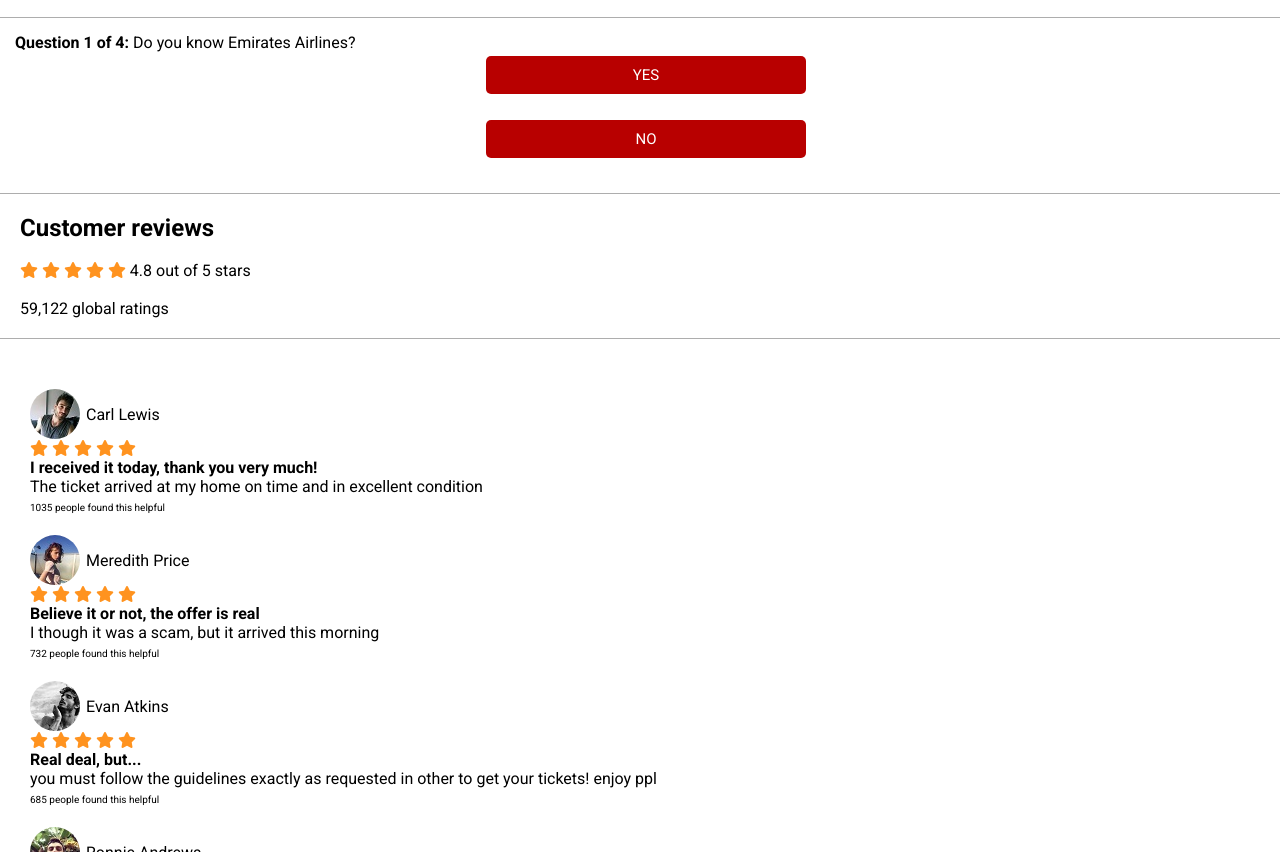
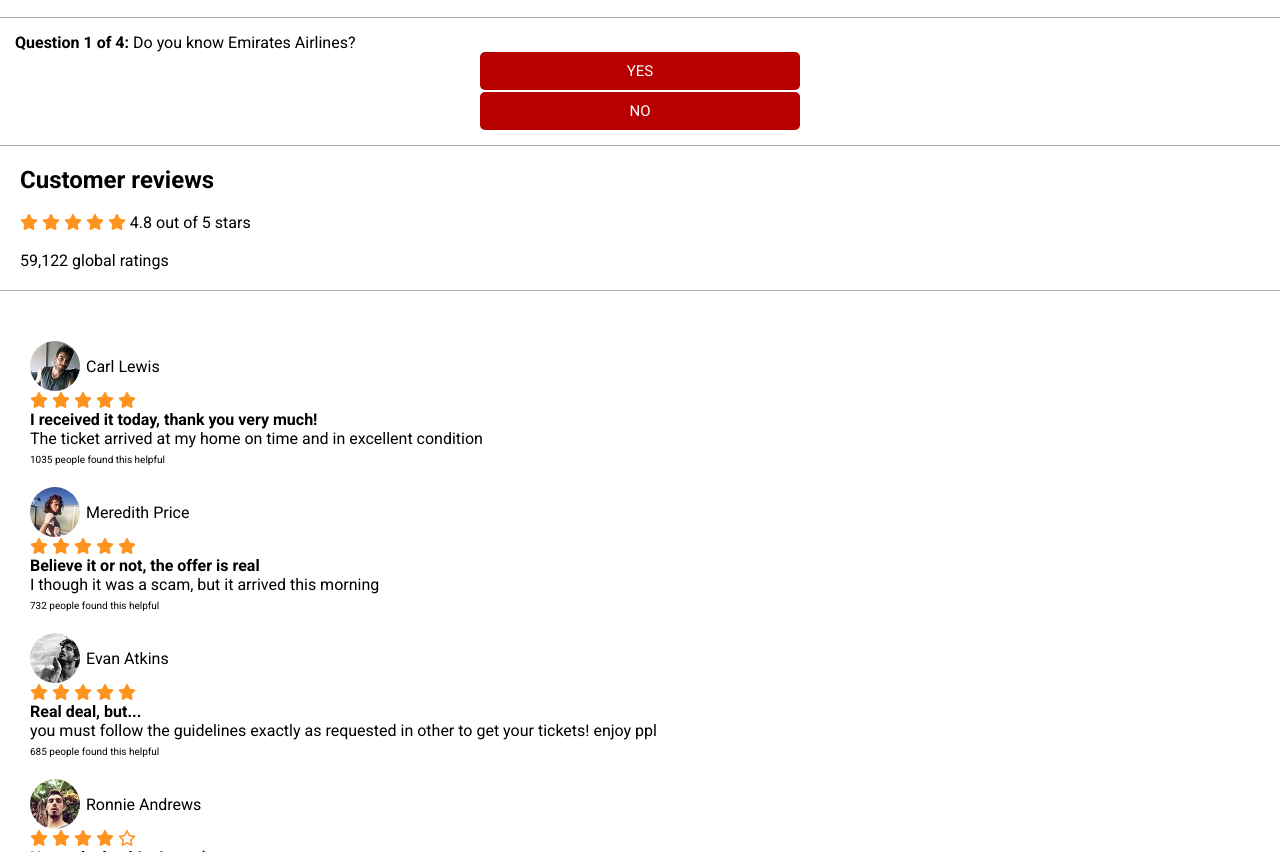
Before and after one commit to Taofikatpurity01/Emirates-, a plain HTML site: page index.html in a window 1280 px wide. Shown: the part 979-1831 px from the top of the page. Drawn offline with Linux system fonts and the light colour scheme.

Commit message:
Update style.css

```diff
--- a/style.css
+++ b/style.css
@@ -41,9 +41,9 @@ border-radius:5px;
 padding:10px;
 border:none;
  /* align-text:center;*/
-  margin-left:12px;
+/*  margin-left:12px;
 margin-top:4px;
-margin-bottom:20px;
+margin-bottom:20px;*/
 width:320px;
 font-size:15px;
 color:white;
```
